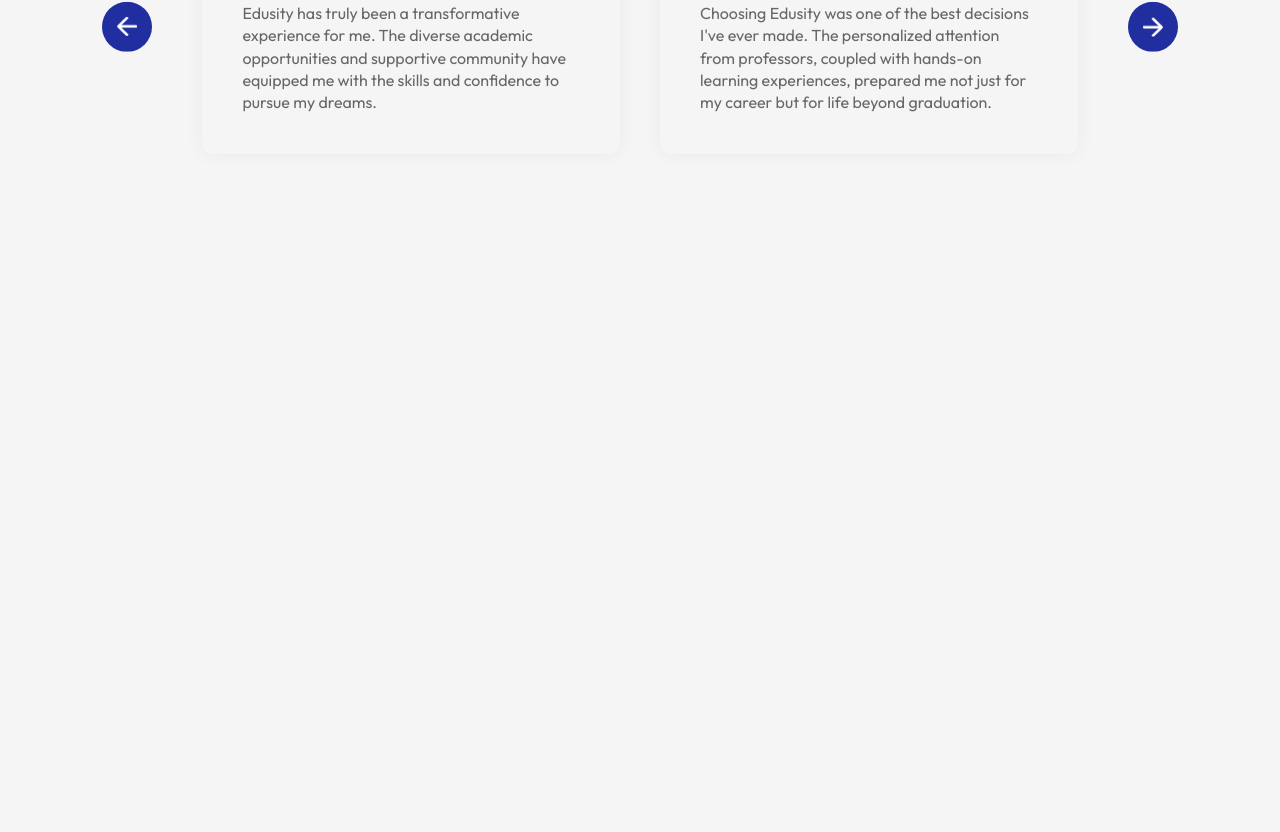
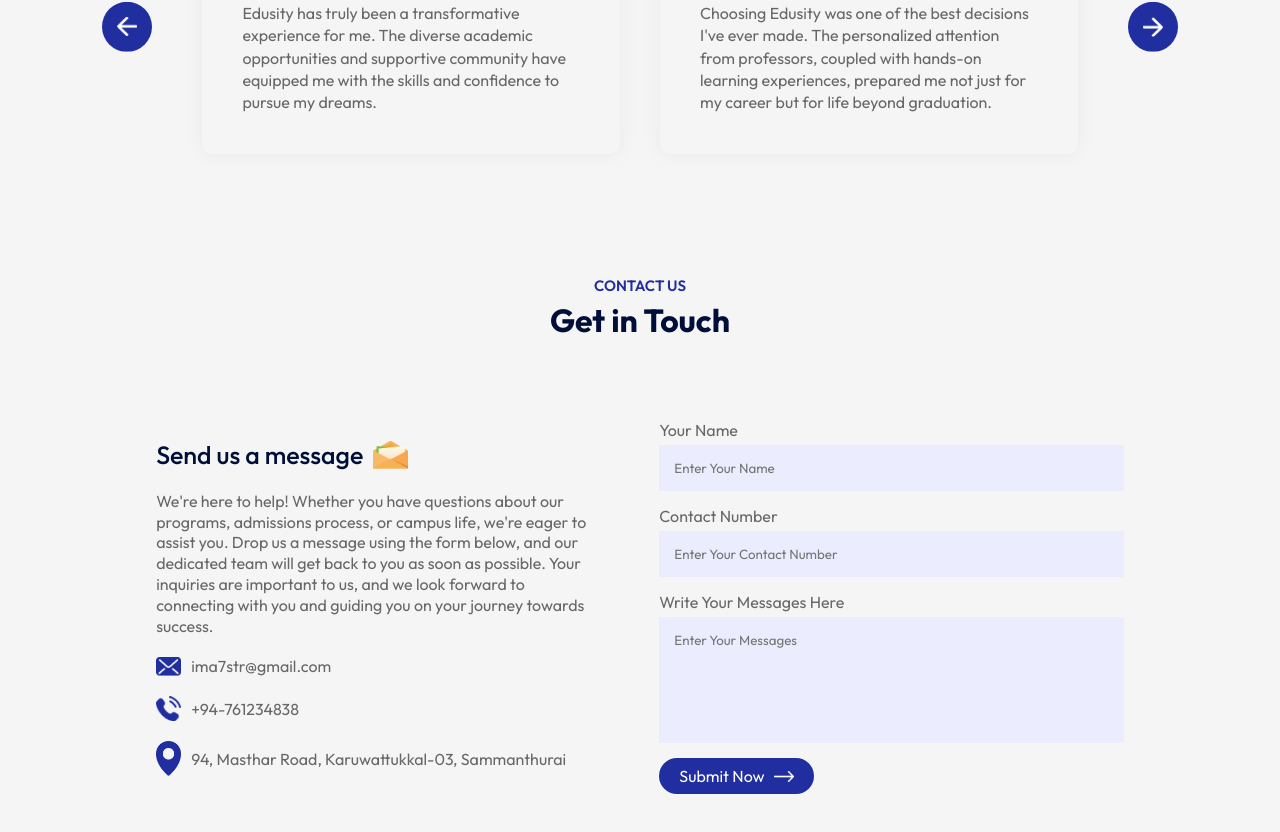
Before and after one commit to Mohamed-Aseem/react-SPA, a React (Vite) app: page / in a window 1280 px wide. Shown: the part 2806-3638 px from the top of the page. Before the commit the page ends 3082 px from the top, so only its background shows below. Built offline with nearby package versions, Linux system fonts and the light colour scheme.

Commit message:
Create Contact Component and Modify App.jsx File

```diff
--- a/src/App.jsx
+++ b/src/App.jsx
@@ -6,6 +6,7 @@
 import About from './Components/About/About'
 import Gallery from './Components/Gallery/Gallery'
 import Testimonials from './Components/Testimonials/Testimonials'
+import Contact from './Components/Contact/Contact'
 
 const App = () => {
   return (
@@ -20,6 +21,8 @@
         <Gallery />
         <Title subTitle='Testimonials' title='What Student Says'/>
         <Testimonials />
+        <Title subTitle='Contact Us' title='Get in Touch'/>
+        <Contact />
       </div>
     </div>
   )
--- /dev/null
+++ b/src/Components/Contact/Contact.css
@@ -0,0 +1,59 @@
+.contact{
+    margin: 80px auto;
+    max-width: 90%;
+    display: flex;
+    align-items: center;
+    justify-content: space-between;
+}
+
+.contact-col{
+    flex-basis: 48%;
+    color: #676767;
+}
+
+.contact-col h3{
+    color: #000F38;
+    font-weight: 500;
+    font-size: 25px;
+    display: flex;
+    align-items: center;
+    margin-bottom: 20px;
+}
+
+.contact-col h3 img{
+    width: 35px;
+    margin-left: 10px;
+}
+
+.contact-col p{
+    max-width: 450px;
+    line-height: 1.3;
+}
+
+.contact-col ul li{
+    display: flex;
+    align-items: center;
+    margin: 20px 0;
+}
+
+.contact-col ul li img{
+    width: 25px;
+    margin-right: 10px;
+}
+
+.contact form input, .contact form textarea{
+    display: block;
+    width: 100%;
+    background: #EBECFE;
+    padding: 15px;
+    border: 0;
+    outline: 0;
+    margin-bottom: 15px;
+    margin-top: 5px;
+    resize: none;
+}
+
+.contact-col span{
+    display: block;
+    margin: 20px 0;
+}
--- /dev/null
+++ b/src/Components/Contact/Contact.jsx
@@ -0,0 +1,68 @@
+import React from 'react'
+import './Contact.css'
+import msg_icon from '../../assets/msg-icon.png'
+import mail_icon from '../../assets/mail-icon.png'
+import phone_icon from '../../assets/phone-icon.png'
+import location_icon from '../../assets/location-icon.png'
+import white_arrow from '../../assets/white-arrow.png'
+
+const Contact = () => {
+
+    const [result, setResult] = React.useState("");
+
+    const onSubmit = async (event) => {
+        event.preventDefault();
+        setResult("Sending....");
+        const formData = new FormData(event.target);
+
+        formData.append("access_key", "92247763-5ab6-43c0-a4e1-92c4618d45bc");
+
+        const response = await fetch("https://api.web3forms.com/submit", {
+        method: "POST",
+        body: formData
+        });
+
+        const data = await response.json();
+
+        if (data.success) {
+        setResult("Form Submitted Successfully");
+        event.target.reset();
+        } else {
+        console.log("Error", data);
+        setResult(data.message);
+        }
+    };
+
+
+  return (
+    <div className='contact'>
+      <div className="contact-col">
+        <h3>Send us a message <img src={msg_icon} alt="" /></h3>
+        <p>
+        We're here to help! Whether you have questions about our programs, admissions process, or campus life, we're eager to assist you.
+        Drop us a message using the form below, and our dedicated team will get back to you as soon as possible.
+        Your inquiries are important to us, and we look forward to connecting with you and guiding you on your journey towards success.
+        </p>
+        <ul>
+            <li><img src={mail_icon} alt="" />ima7str@gmail.com</li>
+            <li><img src={phone_icon} alt="" />+94-761234838</li>
+            <li><img src={location_icon} alt="" />94, Masthar Road, Karuwattukkal-03, Sammanthurai</li>
+        </ul>
+      </div>
+      <div className="contact-col">
+        <form onSubmit={onSubmit}>
+            <label>Your Name</label>
+            <input type="text" name='name' placeholder='Enter Your Name' required/>
+            <label>Contact Number</label>
+            <input type="tel" name='phone' placeholder='Enter Your Contact Number' required/>
+            <label>Write Your Messages Here</label>
+            <textarea name="message" rows="6" placeholder='Enter Your Messages' required></textarea>
+            <button type='submit' className='btn dark-btn'>Submit Now <img src={white_arrow} alt="" /></button>
+        </form>
+        <span>{result}</span>
+      </div>
+    </div>
+  )
+}
+
+export default Contact
```
